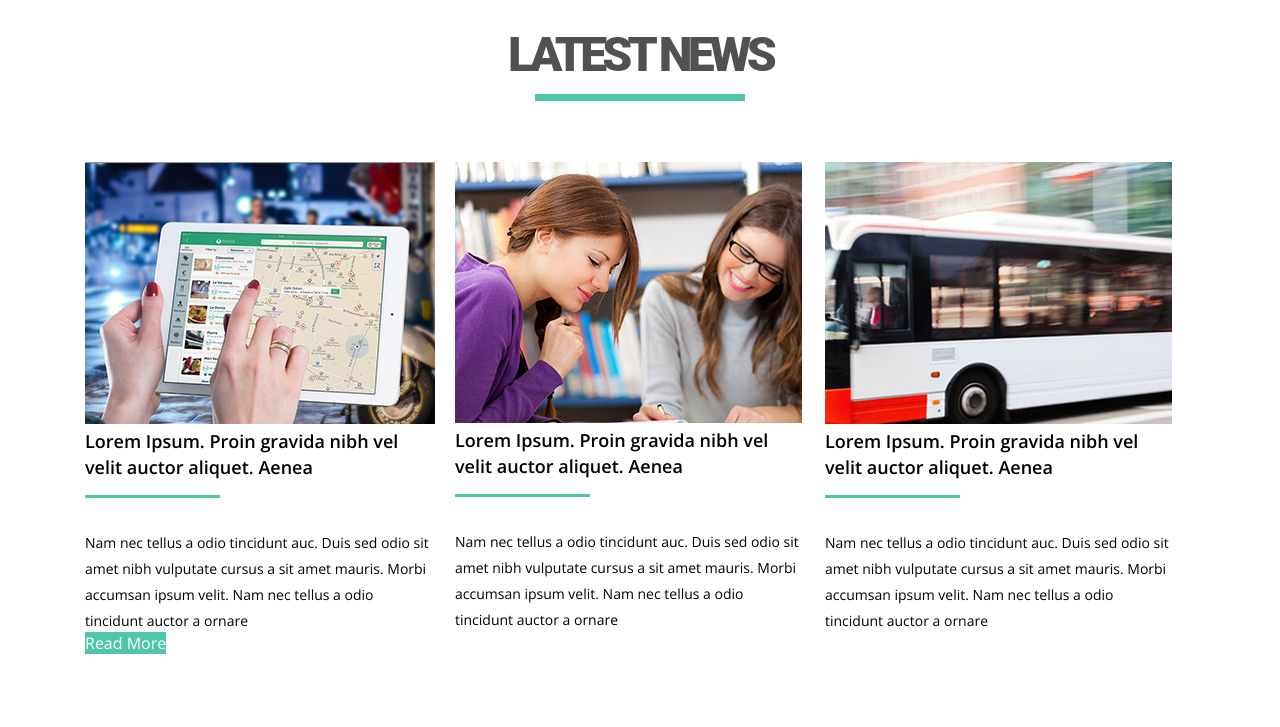
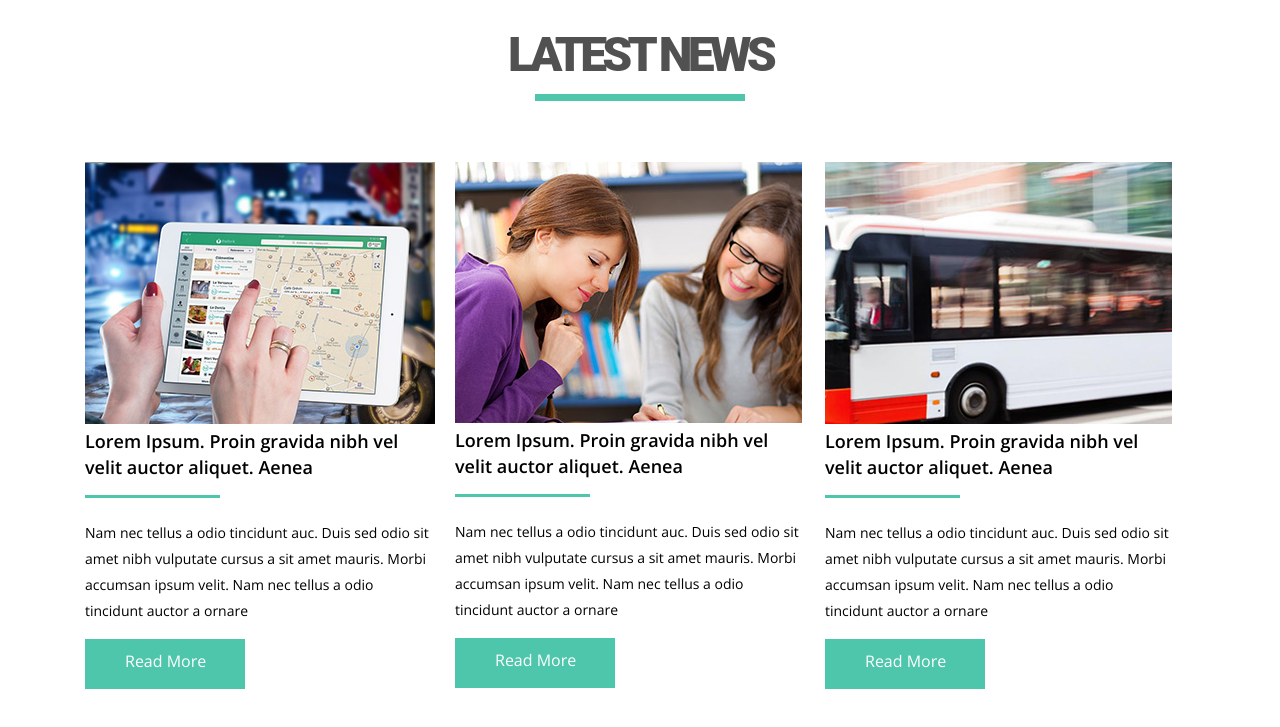
Before and after one commit to Sergey-Bulychev/goit-fe-course, a plain HTML site: page html-css/module_04/index.html in a window 1280 px wide. Shown: the part 945-1672 px from the top of the page. Before the commit the page ends 1629 px from the top, so only its background shows below. Drawn offline with nearby package versions, Linux system fonts and the light colour scheme.

Commit message:
module_04 complete

```diff
--- a/html-css/module_04/css/style.css
+++ b/html-css/module_04/css/style.css
@@ -183,6 +183,7 @@ header {
   font-family: 'Open Sans', sans-serif;
   font-size: 14px;
   line-height: 26px;
+  margin-bottom: 15px;
 }
 .signature{
   position: relative;
@@ -190,7 +191,7 @@ header {
   font-size: 18px;
   font-weight: 600;
   line-height: 26px;
-  margin-bottom: 50px;
+  margin-bottom: 40px;
 }
 .signature::after {
   content: "";
@@ -202,15 +203,27 @@ header {
   width: 135px;
   background-color: #4ec6ab;
 }
-a{
+.link{
+  position: relative;
   width: 160px;
   height: 50px;
   background-color: #4ec6ab;
+  /* text-align: center; */
+  margin-bottom: 45px;
+}
+
+.more{
+  position: absolute;
+  top: 25%;
+  left: 40px;
+  /* display: block;
+  margin: 0 auto; */
   font-family: 'Open Sans', sans-serif;
   font-size: 16px;
   font-weight: 300;
+  vertical-align: middle;
   color: #ffffff;
-}
+  }
 main::after {
   content: "";
   clear: both;
--- a/html-css/module_04/index.html
+++ b/html-css/module_04/index.html
@@ -1,19 +1,14 @@
 <!DOCTYPE html>
 <html lang="en">
+
 <head>
   <meta charset="UTF-8" />
   <meta name="viewport" content="width=device-width, initial-scale=1.0" />
   <meta http-equiv="X-UA-Compatible" content="ie=edge" />
   <link rel="stylesheet" href="css/normalize.css" />
   <link rel="stylesheet" href="css/style.css" />
-    <link
-      href="https://fonts.googleapis.com/css?family=Open+Sans:300,400,600,700&display=swap"
-      rel="stylesheet"
-    />
-    <link
-      href="https://fonts.googleapis.com/css?family=Roboto&display=swap"
-      rel="stylesheet"
-    />
+  <link href="https://fonts.googleapis.com/css?family=Open+Sans:300,400,600,700&display=swap" rel="stylesheet" />
+  <link href="https://fonts.googleapis.com/css?family=Roboto&display=swap" rel="stylesheet" />
   <title>Document</title>
 </head>
 
@@ -108,7 +103,9 @@
               vulputate cursus a sit amet mauris. Morbi accumsan ipsum velit.
               Nam nec tellus a odio tincidunt auctor a ornare
             </p>
-              <a href="#">Read More</a>
+            <div class="link">
+              <a class="more" href="#">Read More</a>
+            </div>
           </div>
         </article>
         <article>
@@ -122,6 +119,9 @@
               vulputate cursus a sit amet mauris. Morbi accumsan ipsum velit.
               Nam nec tellus a odio tincidunt auctor a ornare
             </p>
+            <div class="link">
+              <a class="more" href="#">Read More</a>
+            </div>
           </div>
         </article>
         <article>
@@ -135,10 +135,14 @@
               vulputate cursus a sit amet mauris. Morbi accumsan ipsum velit.
               Nam nec tellus a odio tincidunt auctor a ornare
             </p>
+            <div class="link">
+              <a class="more" href="#">Read More</a>
+            </div>
           </div>
         </article>
       </section>
     </main>
   </div>
 </body>
+
 </html>
```
Lines whose indentation alone changed are shown as unchanged.
